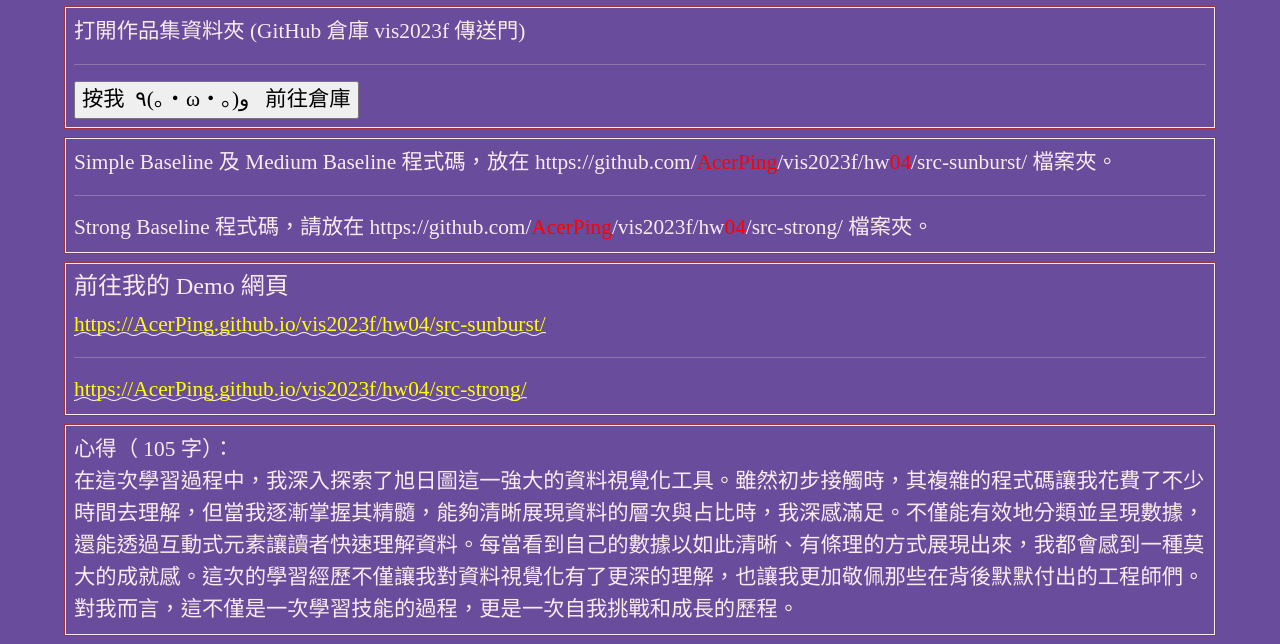
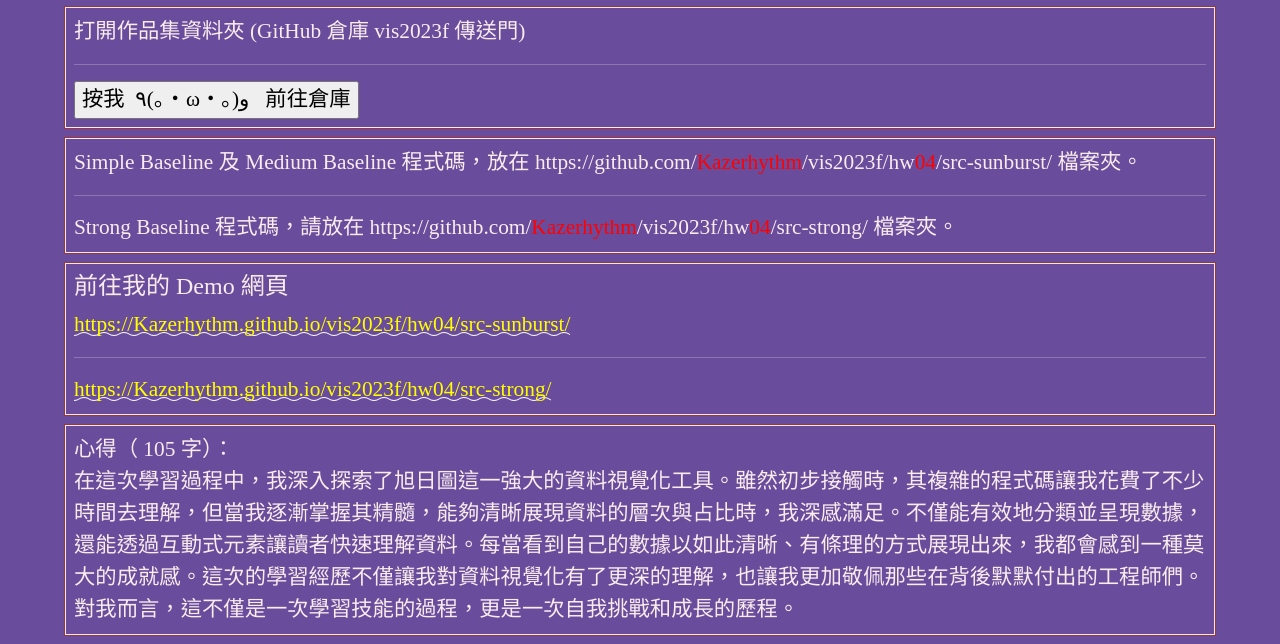
Before and after one commit to Kazerhythm/vis2023f, a plain HTML site: page hw04/index.html in a window 1280 px wide. Shown: the part 86-730 px from the top of the page. Drawn offline with nearby package versions, Linux system fonts and the light colour scheme.

Commit message:
Update index.html

```diff
--- a/hw04/index.html
+++ b/hw04/index.html
@@ -181,7 +181,7 @@
     <div class="col-md-12 twenty">
       打開作品集資料夾 (GitHub 倉庫 vis2023f 傳送門)
       <hr>
-      <input type="button" name="back" onclick="location.href='https://github.com/AcerPing/vis2023f/'" value="按我  ٩(｡・ω・｡)و   前往倉庫">
+      <input type="button" name="back" onclick="location.href='https://github.com/Kazerhythm/vis2023f/'" value="按我  ٩(｡・ω・｡)و   前往倉庫">
     </div>
   </div>
 
@@ -189,9 +189,9 @@
 
   <div class="row hw12">
     <div class="col-md-12 twenty">
-      Simple Baseline 及 Medium Baseline 程式碼，放在 https://github.com/<span style="color:red;">AcerPing</span>/vis2023f/hw<span style="color:red;">04</span>/src-sunburst/ 檔案夾。<br>
+      Simple Baseline 及 Medium Baseline 程式碼，放在 https://github.com/<span style="color:red;">Kazerhythm</span>/vis2023f/hw<span style="color:red;">04</span>/src-sunburst/ 檔案夾。<br>
       <hr>
-      Strong Baseline 程式碼，請放在 https://github.com/<span style="color:red;">AcerPing</span>/vis2023f/hw<span style="color:red;">04</span>/src-strong/ 檔案夾。<br>
+      Strong Baseline 程式碼，請放在 https://github.com/<span style="color:red;">Kazerhythm</span>/vis2023f/hw<span style="color:red;">04</span>/src-strong/ 檔案夾。<br>
     </div>
   </div>
 
@@ -199,9 +199,9 @@
   <div class="row hw12">
     <div class="col-md-12 twenty">
       <h4>前往我的 Demo 網頁</h4>
-      <a href="https://AcerPing.github.io/vis2023f/hw04/src-sunburst/">https://AcerPing.github.io/vis2023f/hw04/src-sunburst/</a>
+      <a href="https://Kazerhythm.github.io/vis2023f/hw04/src-sunburst/">https://Kazerhythm.github.io/vis2023f/hw04/src-sunburst/</a>
       <hr>
-      <a href="https://AcerPing.github.io/vis2023f/hw04/src-strong/">https://AcerPing.github.io/vis2023f/hw04/src-strong/</a>
+      <a href="https://Kazerhythm.github.io/vis2023f/hw04/src-strong/">https://Kazerhythm.github.io/vis2023f/hw04/src-strong/</a>
     </div>
   </div>
 
@@ -258,7 +258,7 @@
     <div class="col-md-12 twenty">
       <h3>Simple baseline & Medium baseline</h3>
       <iframe width="100%" height="500" frameborder="0" style="background-color: #FFFFFF"
-      src="https://observablehq.com/embed/f9999e2af9a9ac50?cell=*"></iframe>
+      src="https://observablehq.com/embed/393703af2accad65@188?cell=*"></iframe>
     </div>
   </div>
   <!-- ------------------------------------------------>
```
